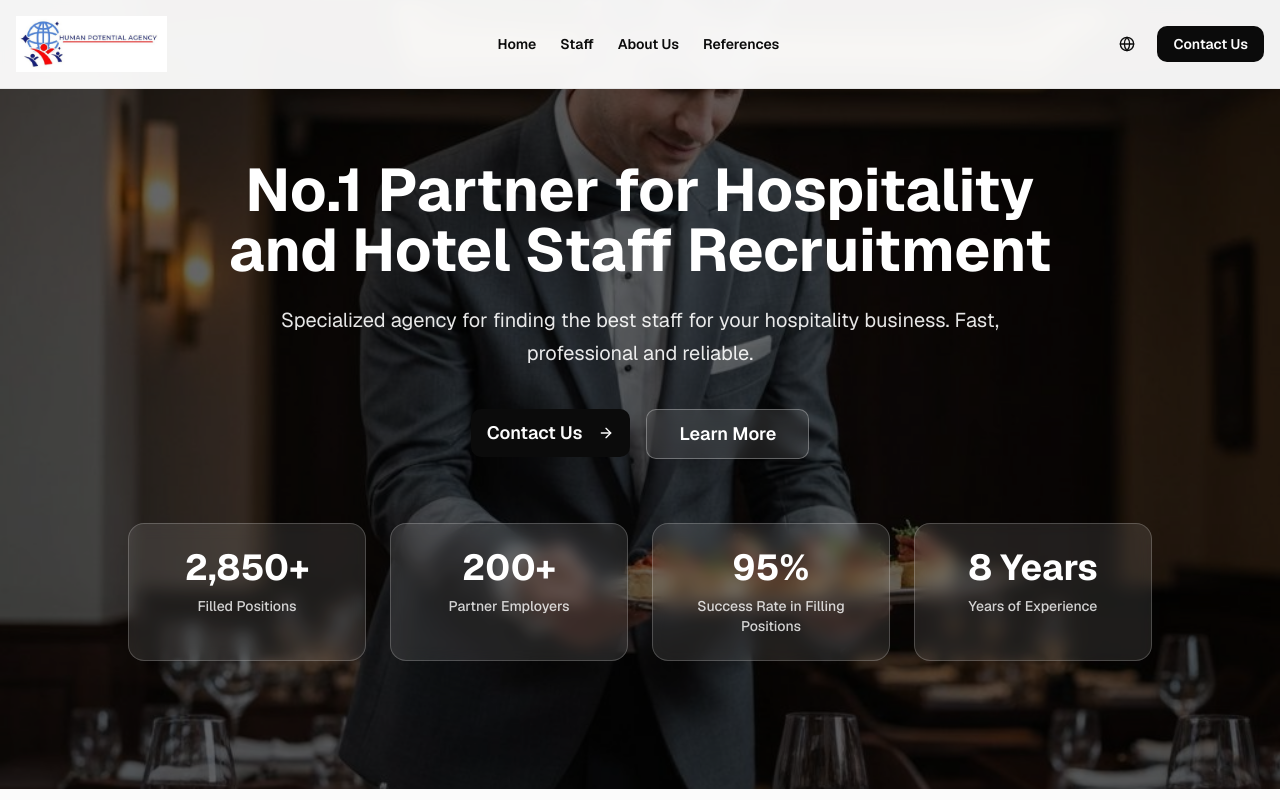
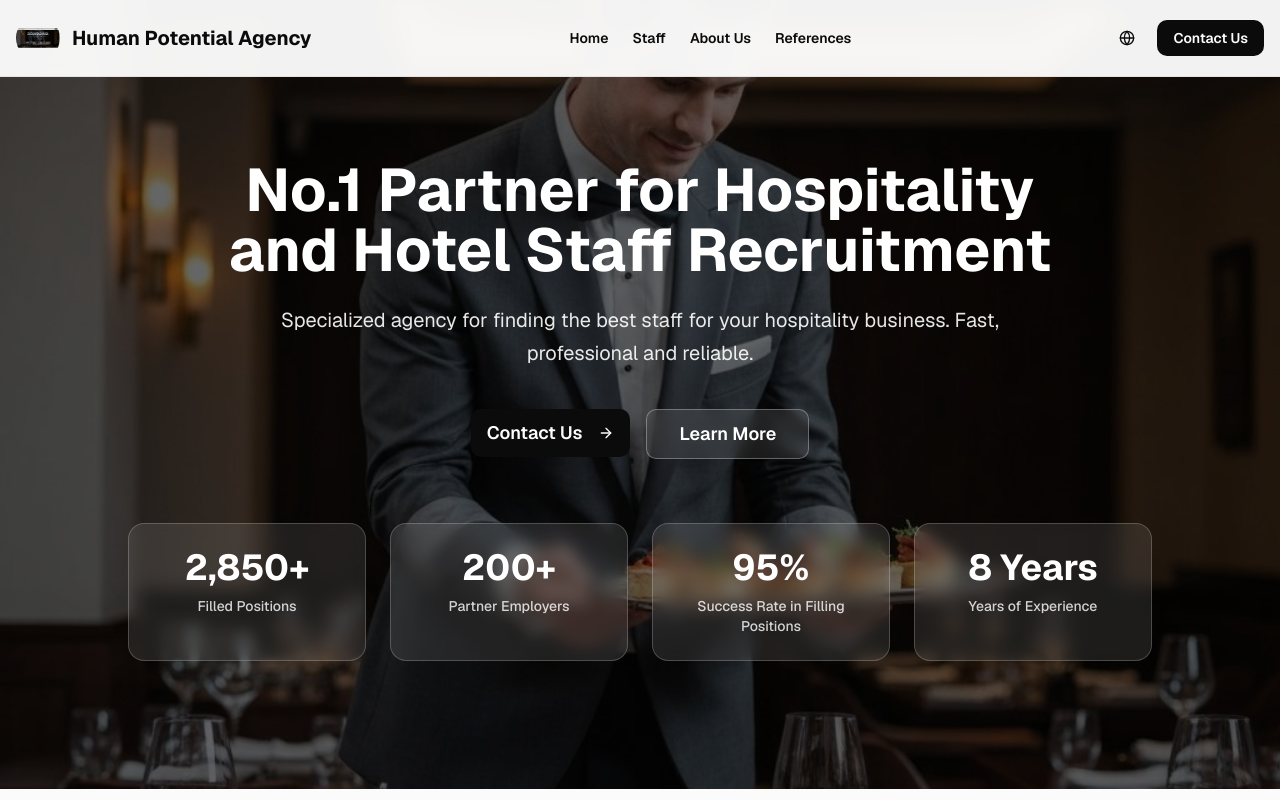
Before and after one commit to alex-ristic/v0-employment-agency-website, a Next.js app: page / in a window 1280 px wide. Shown: the top 800 px of the page. Built offline with nearby package versions, Linux system fonts and the light colour scheme.

Commit message:
Adjust header logo proportions

```diff
--- a/components/header.tsx
+++ b/components/header.tsx
@@ -25,13 +25,14 @@ export function Header() {
         <div className="flex items-center justify-between">
           <Link href="/" className="flex items-center gap-3 group" aria-label="Human Potential Agency home">
             <Image
-              src="/human-potential-agency-logo.jpg"
-              alt="Human Potential Agency"
-              width={260}
-              height={80}
+              src="/human-potential-agency-logo-icon.jpg"
+              alt="Human Potential Agency logo"
+              width={44}
+              height={44}
               priority
-              className="h-12 w-auto object-contain md:h-14"
+              className="h-10 w-10 rounded-full object-contain md:h-11 md:w-11"
             />
+            <span className="text-xl font-bold text-foreground leading-tight">Human Potential Agency</span>
           </Link>
 
           <nav className="hidden lg:flex items-center gap-6">
```
Also changed, not shown: public/human-potential-agency-logo-icon.jpg (added).
